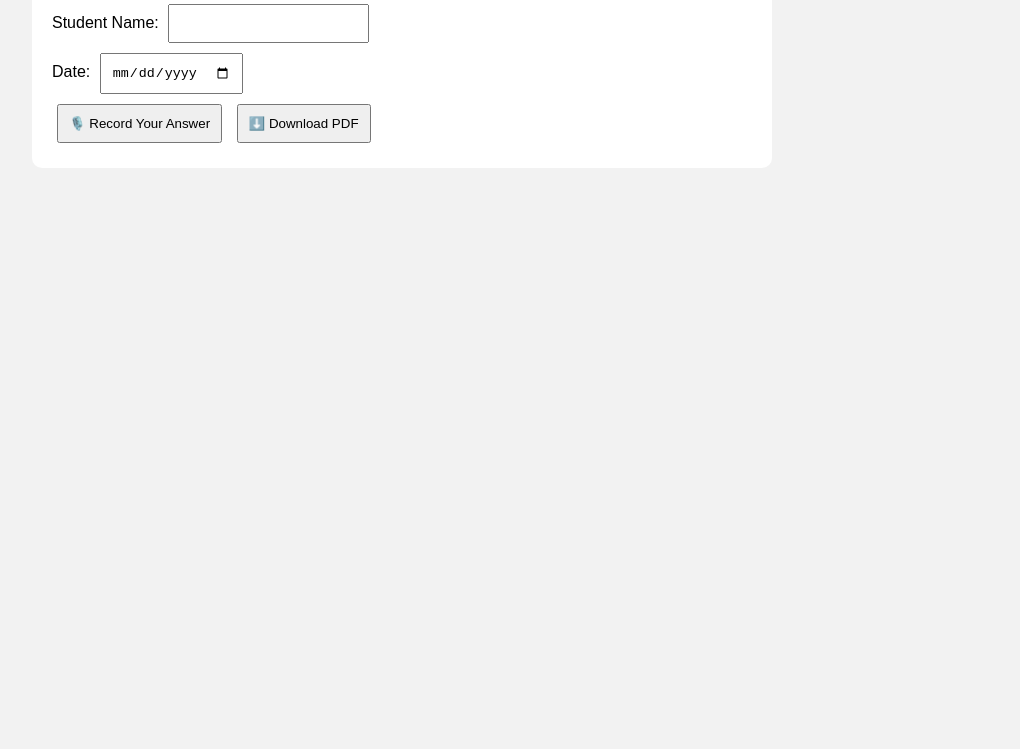
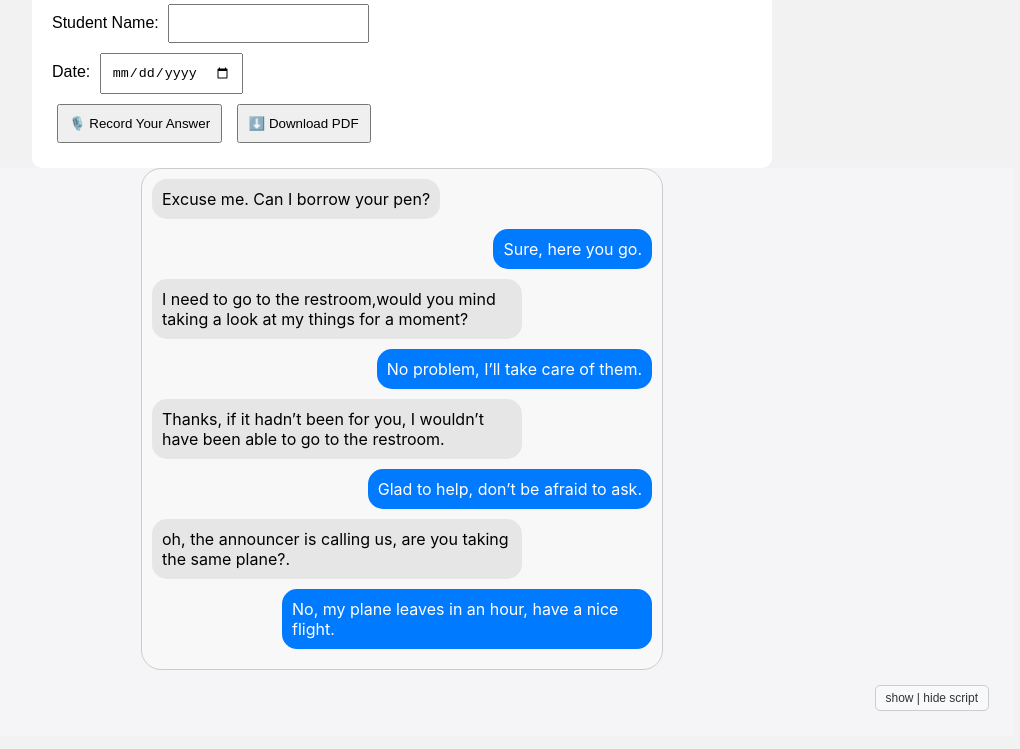
Before and after one commit to Renarbon/Mychattybots, a plain HTML site: page chattybot.html in a window 1280 px wide. Shown: the part 117-866 px from the top of the page, without its empty margins (238-1258 px from the left). Before the commit the page ends 800 px from the top, so only its background shows below. Drawn offline with nearby package versions, Linux system fonts and the light colour scheme.

Commit message:
Update chattybot.html

```diff
--- a/chattybot.html
+++ b/chattybot.html
@@ -23,6 +23,78 @@
     <button onclick="startRecording()">🎙️ Record Your Answer</button>
     <button onclick="downloadPDF()">⬇️ Download PDF</button>
   </div>
+<div style="background-color: #f5f5f7; padding: 0 20px 20px 20px; font-family: -apple-system, BlinkMacSystemFont, 'Segoe UI', Roboto, Oxygen, Ubuntu, Cantarell, 'Open Sans', 'Helvetica Neue', sans-serif; font-size: 16px;">
+  <!-- Chat container mimicking an iPhone screen -->
+  <div id="chatContainer" style="width: 500px; margin: auto; background-color: #f8f8f8; border: 1px solid #ccc; border-radius: 20px; padding: 10px;">
+
+    <!-- Chattybot message aligned left -->
+    <div style="max-width: 70%; background-color: #e6e6e6; color: #000; padding: 10px; margin-bottom: 10px; border-radius: 15px; float: left; clear: both;">
+    Excuse me. Can I borrow your pen?
+    </div>
+
+    		<!-- Student message aligned right -->
+    		<div style="max-width: 70%; background-color: #007aff; color: #fff; padding: 10px; margin-bottom: 10px; border-radius: 15px; float: right; clear: both;">
+      		Sure, here you go.
+    		</div>
+
+    <!-- Chattybot message aligned left -->
+    <div style="max-width: 70%; background-color: #e6e6e6; color: #000; padding: 10px; margin-bottom: 10px; border-radius: 15px; float: left; clear: both;">
+    I need to go to the restroom,would you mind taking a look at my things for a moment?
+    </div>
+
+
+<!-- Student message aligned right -->
+    		<div style="max-width: 70%; background-color: #007aff; color: #fff; padding: 10px; margin-bottom: 10px; border-radius: 15px; float: right; clear: both;">
+      		No problem, I’ll take care of them.
+    		</div>
+
+<!-- Chattybot message aligned left -->
+    <div style="max-width: 70%; background-color: #e6e6e6; color: #000; padding: 10px; margin-bottom: 10px; border-radius: 15px; float: left; clear: both;">
+    Thanks, if it hadn’t been for you, I wouldn’t have been able to go to the restroom.
+    </div>
+
+<!-- Student message aligned right -->
+    		<div style="max-width: 70%; background-color: #007aff; color: #fff; padding: 10px; margin-bottom: 10px; border-radius: 15px; float: right; clear: both;">
+      		Glad to help, don’t be afraid to ask.
+    		</div>
+
+
+
+    <!-- Chattybot message aligned left -->
+    <div style="max-width: 70%; background-color: #e6e6e6; color: #000; padding: 10px; margin-bottom: 10px; border-radius: 15px; float: left; clear: both;">
+    oh, the announcer is calling us, are you taking the same plane?.
+    </div>
+
+            <!-- Student message aligned right -->
+    		<div style="max-width: 70%; background-color: #007aff; color: #fff; padding: 10px; margin-bottom: 10px; border-radius: 15px; float: right; clear: both;">
+      		No, my plane leaves in an hour, have a nice flight.
+    		</div>
+
+
+
+  <!-- This is the javascript for the Show | Hide button -->
+  <div style="clear: both;"></div>
+  </div>
+
+  <script>
+    function toggleChat() {
+      var chatContainer = document.getElementById("chatContainer");
+      if (chatContainer.style.display === "none") {
+        chatContainer.style.display = "block";
+      } else {
+        chatContainer.style.display = "none";
+      }
+    }
+  </script>
+
+  <!-- Toggle Button placed to the right below the script -->
+  <div style="text-align: right; margin-top: 10px;">
+    <button onclick="toggleChat()" style="background-color: #f8f9fa; color: #333; border: 1px solid #ccc; padding: 5px 10px; font-size: 12px; cursor: pointer; border-radius: 5px;">
+      show | hide script
+    </button>
+  </div>
+
+</div>
 
   <script>
     const transcript = [];
```
